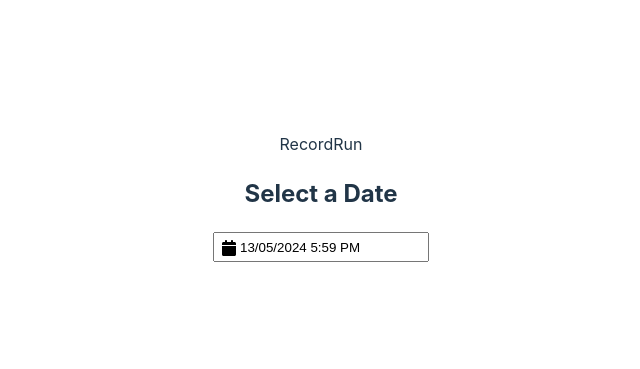
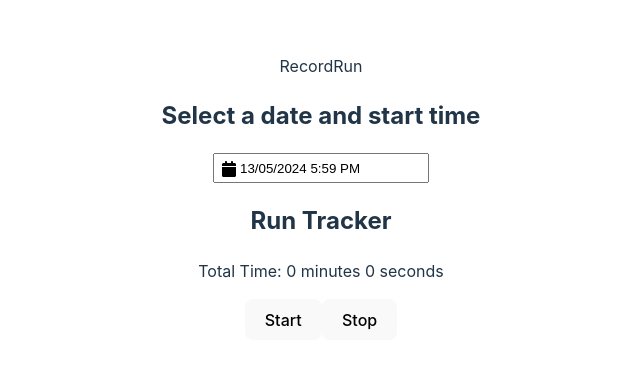
Before and after one commit to gillianroberts1/run_tracker, a React (Vite) app: page / in a window 1280 px wide. Shown: the part 211-580 px from the top of the page, without its empty margins (319-959 px from the left). Built offline with nearby package versions, Linux system fonts and the light colour scheme.

Commit message:
timer added

```diff
--- /dev/null
+++ b/src/components/AutoTracker.jsx
@@ -0,0 +1,41 @@
+import { useState, useEffect } from "react";
+
+const RunTracker = () => {
+  const [startTime, setStartTime] = useState(null);
+  const [totalTime, setTotalTime] = useState(0);
+  const [timerRunning, setTimerRunning] = useState(false);
+
+  useEffect(() => {
+    let timer = null;
+
+    if (timerRunning) {
+      timer = setInterval(() => {
+        setTotalTime(prevTotalTime => prevTotalTime + 1);
+      }, 1000);
+    }
+
+    return () => clearInterval(timer);
+  }, [timerRunning]);
+
+  const handleStart = () => {
+    setStartTime(new Date());
+    setTimerRunning(true);
+  };
+
+  const handleStop = () => {
+    if (startTime) {
+      setTimerRunning(false);
+    }
+  };
+
+  return (
+    <div>
+      <h2>Run Tracker</h2>
+      <p>Total Time: {Math.floor(totalTime / 60)} minutes {totalTime % 60} seconds</p>
+      <button onClick={handleStart}>Start</button>
+      <button onClick={handleStop}>Stop</button>
+    </div>
+  );
+};
+
+export default RunTracker;
--- a/src/components/Calendar.jsx
+++ b/src/components/Calendar.jsx
@@ -3,14 +3,13 @@ import DatePicker from "react-datepicker";
 
 import "react-datepicker/dist/react-datepicker.css";
 
-// CSS Modules, react-datepicker-cssmodules.css
-// import 'react-datepicker/dist/react-datepicker-cssmodules.css';
+// import "react-datepicker/dist/react-datepicker-cssmodules.css";
 
 const Calendar = () => {
   const [date, setDate] = useState(new Date());
   return (
     <DatePicker
-    showIcon
+      showIcon
       selected={date}
       onChange={(date) => setDate(date)}
       showTimeSelect
--- a/src/components/RecordRun.jsx
+++ b/src/components/RecordRun.jsx
@@ -1,5 +1,6 @@
 import { useState } from "react";
 import Calendar from "./Calendar";
+import AutoTracker from "./AutoTracker";
 
 const RecordRun = () => {
   const [distance, setDistance] = useState("");
@@ -8,8 +9,12 @@ const RecordRun = () => {
   return (
     <>
       <p>RecordRun</p>
-      <h2>Select a Date</h2>
+      {/* Manual input    */}
+      <h2>Select a date and start time</h2>
       <Calendar />
+
+      {/* auto log */}
+      <AutoTracker />
     </>
   );
 };
```
